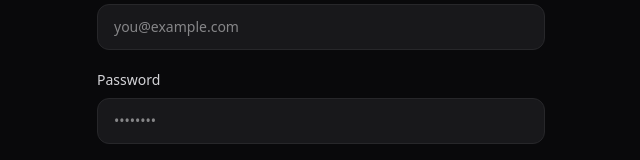
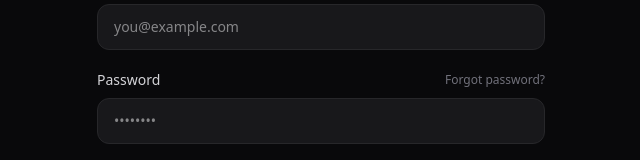
Before and after one commit to arashKazerouni/star-miner, a Next.js app: page /login in a window 1280 px wide. Shown: the part 354-514 px from the top of the page, without its empty margins (319-959 px from the left). Built offline with nearby package versions, Linux system fonts and the light colour scheme; no server answers.

Commit message:
Add forgot password option

```diff
--- a/app/login/page.tsx
+++ b/app/login/page.tsx
@@ -71,12 +71,20 @@ export default function LoginPage() {
           </div>
 
           <div>
-            <label
-              htmlFor="password"
-              className="mb-2 block text-sm font-medium text-zinc-300"
-            >
-              Password
-            </label>
+            <div className="mb-2 flex items-center justify-between">
+              <label
+                htmlFor="password"
+                className="block text-sm font-medium text-zinc-300"
+              >
+                Password
+              </label>
+              <a
+                href="/forgot-password"
+                className="text-xs text-zinc-500 transition hover:text-zinc-200"
+              >
+                Forgot password?
+              </a>
+            </div>
 
             <input
               id="password"
```
